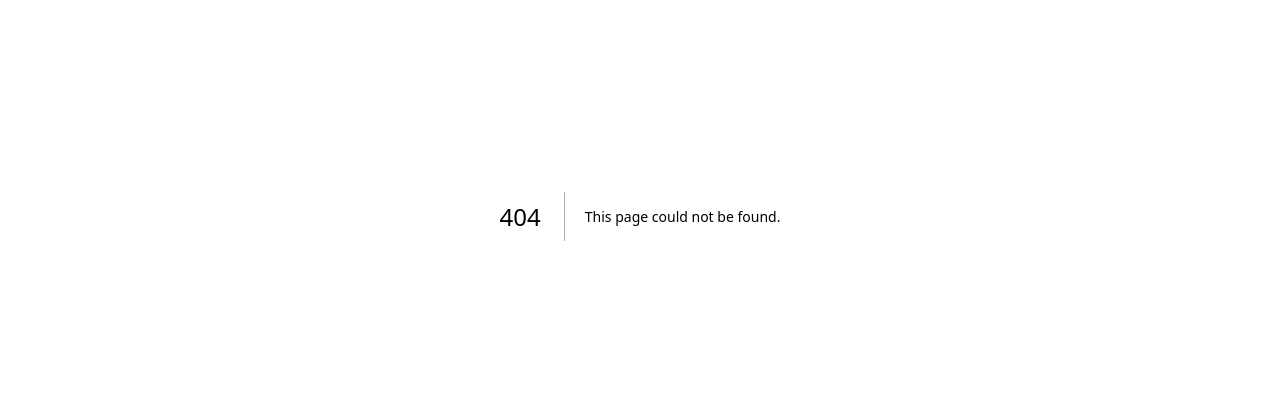
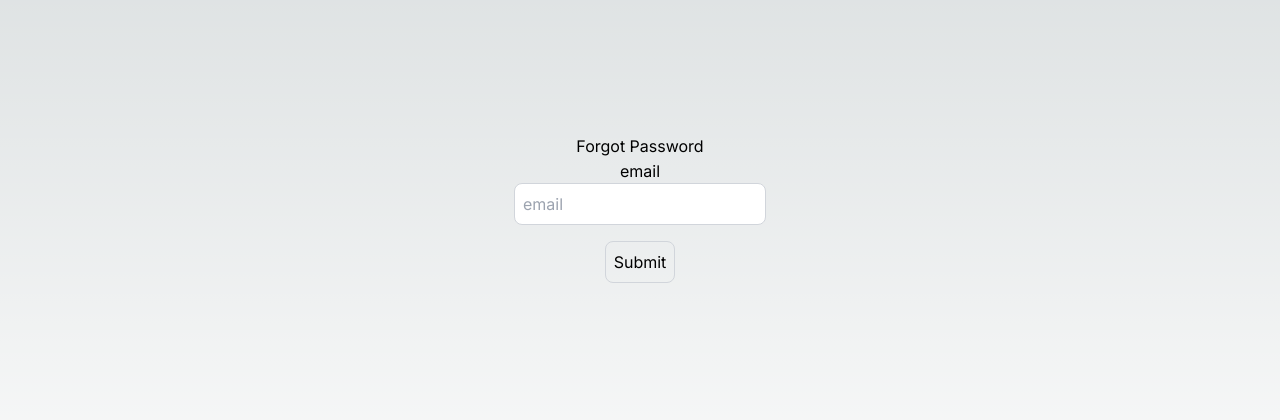
Before and after one commit to Deepjyoti-Sarmah/NextJS_Tutorials, a Next.js app: page /forgotPassword in a window 1280 px wide. Before the commit this address had no page. Shown: the part 184-604 px from the top of the page. Built offline with nearby package versions, Linux system fonts and the light colour scheme.

Commit message:
forgot password page and route created

```diff
--- /dev/null
+++ b/src/app/api/users/forgotPassword/route.ts
@@ -0,0 +1,35 @@
+import {connect} from "@/dbConfig/dbConfig";
+import User from "@/models/userModel";
+import { NextRequest, NextResponse } from "next/server";
+import { sendEmail } from "@/helpers/mailer";
+
+connect()
+
+export async function POST(request: NextRequest){
+    try {
+        const reqBody = await request.json()
+        const {email} = reqBody
+
+        console.log(reqBody);
+
+        //check if user already exists
+        const user = await User.findOne({email})
+
+        if(!user){
+            return NextResponse.json({error: "User does not exists"}, {status: 400})
+        }
+
+        //send verification email
+        await sendEmail({email, emailType: "VERIFY", userId: user._id});
+
+        return NextResponse.json({
+            message: "Email sent for password reset",
+            success: true,
+            user
+        })
+
+    } catch (error: any) {
+        return NextResponse.json({error: error.message}, {status: 500})
+
+    }
+}
--- /dev/null
+++ b/src/app/forgotPassword/page.tsx
@@ -0,0 +1,63 @@
+
+"use client";
+import Link from "next/link";
+import React, { useEffect } from "react";
+import { useRouter } from "next/navigation";
+import axios from "axios";
+import { toast } from "react-hot-toast";
+
+export default function ForgotPasswordPage() {
+    const router = useRouter();
+    const [user, setUser] = React.useState({
+        email: "",
+    });
+
+    const [buttonDisabled, setButtonDisabled] = React.useState(false);
+    const [loading, setLoading] = React.useState(false);
+
+
+    const onForgotPassword = async () => {
+        try {
+            setLoading(true);
+            const response = await axios.post("/api/users/forgotPassword", user);
+            console.log("Email sent", response.data);
+            // toast.success("Login success");
+            // router.push("/profile");
+        } catch (error: any) {
+            // console.log("Login failed", error.message);
+            // toast.error(error.message);
+        } finally {
+            setLoading(false);
+        }
+    }
+
+    useEffect(() => {
+        if (user.email.length > 0) {
+            setButtonDisabled(false);
+        } else {
+            setButtonDisabled(true);
+        }
+    }, [user]);
+
+    return (
+        <div className="flex flex-col items-center justify-center min-h-screen py-2">
+            <h1>{loading ? "Processing" : "Forgot Password"}</h1>
+            <hr />
+
+            <label htmlFor="email">email</label>
+            <input
+                className="p-2 border border-gray-300 rounded-lg mb-4 focus:outline-none focus:border-gray-600 text-black"
+                id="email"
+                type="text"
+                value={user.email}
+                onChange={(e) => setUser({ ...user, email: e.target.value })}
+                placeholder="email"
+            />
+            <button
+                onClick={onForgotPassword}
+                className="p-2 border border-gray-300 rounded-lg mb-4 focus:outline-none focus:border-gray-600">Submit</button>
+            {/* <Link href="/signup">Visit Signup page</Link> */}
+        </div>
+    )
+
+}
```
